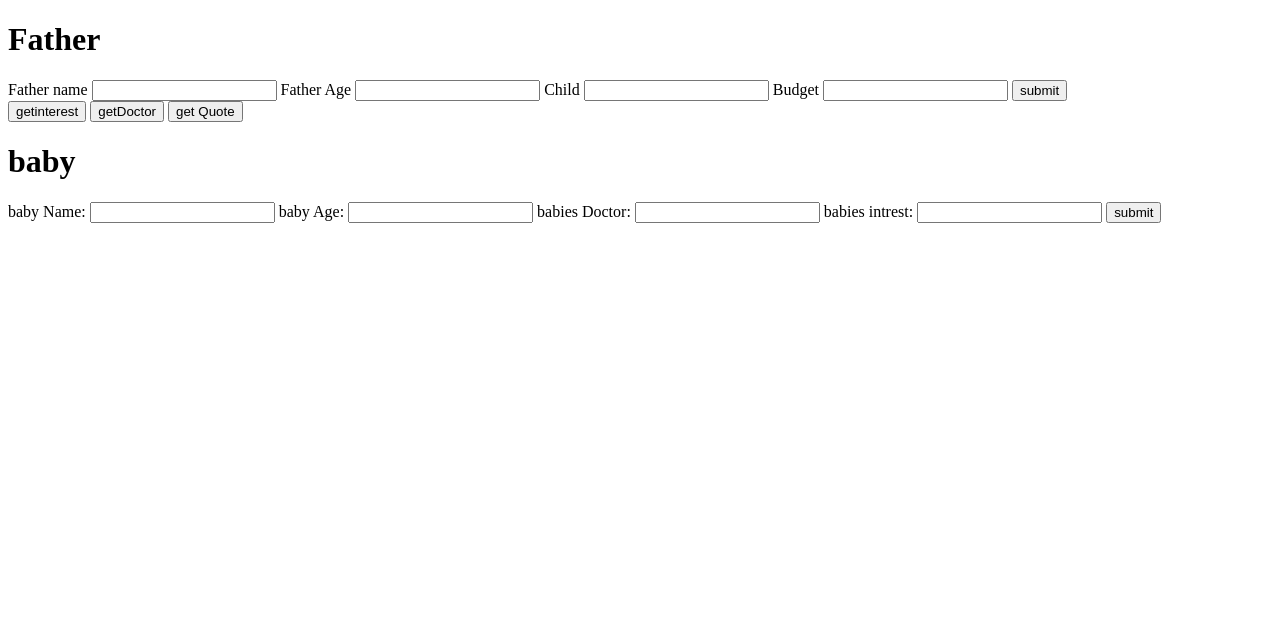
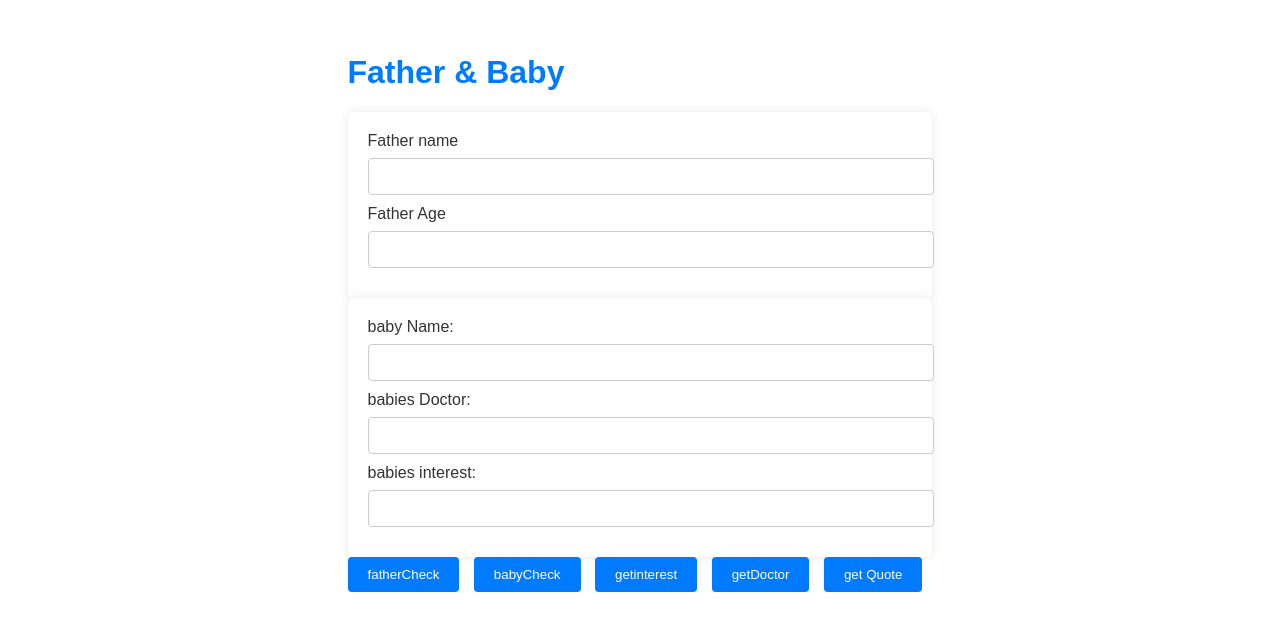
Before and after one commit to amboob223/father, a plain HTML site: page fatherhood/client/index.html in a window 1280 px wide. Drawn offline with Linux system fonts and the light colour scheme.

Commit message:
Add files via upload

```diff
--- a/fatherhood/client/components/father.js
+++ b/fatherhood/client/components/father.js
@@ -70,13 +70,15 @@ class Father {
     async getInterest(Bname, json) {
         let nameFound = false;
 
+        const int = document.getElementById("pool");
+
         for (let i = 0; i < json.rows.length; i++) {
             const name = json.rows[i]["name"];
             const intrest = json.rows[i]["intrest"];
 
             if (name === Bname) {
-                console.log("Selected intrest:", intrest);
 
+                int.innerHTML = `${name}'s ` +" intrest are "+ `${intrest}`
                 // Update your HTML here with the selected activity
                 // For example, you can use innerHTML to display the selected activity
                 // const activityDisplay = document.getElementById("activity-display");
@@ -96,19 +98,19 @@ class Father {
     async getDoctor (bname,json){
         let nameFound = false;
 
+            const doc = document.getElementById("cool");
+
+
             for(let i= 0; i < json.rows.length; i++){
                     const name = json.rows[i]["name"];
                     const doctor = json.rows[i]["doctor"];
 
                     if(name === bname){
-                        console.log("selected doctors",doctor)
 
+                        doc.innerHTML = `${name}'s `+" doctor's name is "+`${doctor}`
                         nameFound = true
                         break;
                     }
-
-
-
             }
             if(!nameFound){
                 console.log("name found")
--- a/fatherhood/client/index.css
+++ b/fatherhood/client/index.css
@@ -1,4 +1,81 @@
-.outC>#dip{
+/* Center the main content of the page */
+body {
     display: flex;
-    justify-items: center;
+    flex-direction: column;
+    align-items: center;
+    justify-content: center;
+    min-height: 100vh; /* Ensure full viewport height */
+    margin: 0; /* Remove default margin
+
+    background-color: #f0f0f0; /* Light gray background */
+    font-family: Arial, sans-serif; /* Font family */
+    color: #333; /* Dark gray text color */
+  }
+
+  h1 {
+    color: #007bff; /* Blue for headings */
+  }
+
+  /* Form styling */
+  form {
+    background-color: #fff; /* White background for forms */
+    padding: 20px;
+    border-radius: 5px;
+    box-shadow: 0 0 10px rgba(0, 0, 0, 0.1); /* Box shadow for forms */
+  }
+
+  /* Input fields */
+  input[type="text"] {
+    width: 100%;
+    padding: 10px;
+    margin: 8px 0;
+    border: 1px solid #ccc;
+    border-radius: 4px;
+  }
+
+  /* Buttons */
+  button {
+    background-color: #007bff; /* Blue button background */
+    color: #fff; /* White button text */
+    padding: 10px 20px;
+    border: none;
+    border-radius: 4px;
+    cursor: pointer;
+    margin-right: 10px;
+  }
+
+  button:hover {
+    background-color: #0056b3; /* Darker blue on hover */
+  }
+
+  /* Container styling */
+  .outC {
+    margin-bottom: 20px;
+  }
+
+  /* Rip container */
+ */
+
+  /* Apply width to the container to control maximum width of the content */
+  .outC {
+    width: 80%; /* Adjust as needed */
+    max-width: 600px; /* Set a maximum width for your content */
+  }
+
+
+.outC>.rip{
+    display: flex;
+    justify-content: center;
+    align-items: center;
 }
+/* Apply the styling to input elements within the "Father" form */
+form[action="http://localhost:5000/father"] input {
+  display: block; /* Display each input on a new line */
+  margin-bottom: 10px; /* Optional spacing between each input */
+}
+
+/* Apply the styling to input elements within the "Baby" form */
+form[action="http://localhost:5000/baby"] input {
+  display: block; /* Display each input on a new line */
+  margin-bottom: 10px; /* Optional spacing between each input */
+}
--- a/fatherhood/client/index.html
+++ b/fatherhood/client/index.html
@@ -4,12 +4,12 @@
     <meta charset="UTF-8">
     <meta name="viewport" content="width=device-width, initial-scale=1.0">
     <title>Document</title>
-
+    <link rel="stylesheet" href="index.css">
 </head>
 <body>
     <div class="outC">
         <div class="inC">
-            <h1> Father</h1>
+            <h1> Father & Baby</h1>
              <form action="http://localhost:5000/father">
 
                 <label htmlFor="fname">Father name
@@ -19,54 +19,45 @@
                 <label for="fage">Father Age
                     <input type="text" id="fage">
                 </label>
+             </form>
+             <form action="http://localhost:5000/baby">
+                <label for="bname"> baby Name:
+                    <input type="text" id="bname">
+                </label>
+                <label for="bdoctor"> babies Doctor:
+                    <input type="text" id="bdoctor">
+                </label>
+                <label for="bintrest"> babies interest:
+                    <input type="text" id="bintrest">
+                </label>
+             </form>
 
-                <label for="fchild">Child </label>
-                    <input type="text" id="fchild">
-
-
-                <label for="fbudget"> Budget
-                    <input type="text" id="fbudget">
-                </label>
-
-            <button id="fbtn">submit</button>
-    </form>
-        </div>
     </div>
-
+   <button id="fbtn">fatherCheck</button>
+   <button id="bbtn">babyCheck</button>
     <button id="gbtn">getinterest</button>
     <button id="dbtn">getDoctor</button>
     <button id="qbtn">get Quote</button>
 
     <div class="outC">
-        <div id="dip">
-
+        <div class="rip">
+            <p id="dip"></p>
         </div>
     </div>
 
     <div class="outC">
-        <div class="inC">
-            <h1>baby</h1>
-            <form action="http://localhost:5000/baby">
-
-                <label for="bname"> baby Name:
-                    <input type="text" id="bname">
-                </label>
-
-                <label for="bage"> baby Age:
-                    <input type="text" id="bage">
-                </label>
-
-                <label for="bdoctor"> babies Doctor:
-                    <input type="text" id="bdoctor">
-                </label>
-
-                <label for="bintrest"> babies intrest:
-                    <input type="text" id="bintrest">
-                </label>
-        <button id="bbtn">submit</button>
-    </form>
+        <div class="rip">
+            <p id="cool"></p>
         </div>
     </div>
+    <div class="outC">
+        <div class="rip">
+            <p id="pool"></p>
+        </div>
+    </div>
+
+
+ </div>
     <script src="index.js"></script>
     <script src="./components/father.js"></script>
     <script src="./components/quotes.js"></script>
--- a/fatherhood/client/index.js
+++ b/fatherhood/client/index.js
@@ -4,8 +4,6 @@
         //father varibles
     const fname = document.getElementById("fname");
     const fage = document.getElementById("fage");
-    const fchild = document.getElementById("fchild");
-    const fbudget = document.getElementById("fbudget");
     const fbtn = document.getElementById("fbtn");
 
         //submit button
@@ -15,9 +13,7 @@
                 try {
                      const body = {
                     name:fname.value,
-                    age:fage.value,
-                    child:fchild.value,
-                    budget:fbudget.value,
+                    age:fage.value
                 }
                 const response = await fetch("http://localhost:5000/father",{
                     method:"POST",
@@ -32,8 +28,7 @@
 
                 fname.value =""
                 fage.value = ""
-                fchild.value = ""
-                fbudget.value = ""
+
 
                 } catch (error) {
                     console.log(error)
@@ -41,7 +36,7 @@
         })
         //baby elememnts
     const bname = document.getElementById("bname");
-    const bage = document.getElementById("bage");
+
     const bdoctor = document.getElementById("bdoctor");
     const bintrest = document.getElementById("bintrest");
     const bbtn = document.getElementById("bbtn");
@@ -60,7 +55,7 @@
 
             const body= {
                 name:bname.value,
-                age:bage.value,
+
                 doctor:bdoctor.value,
                 intrest:formatarr
             }
@@ -75,7 +70,6 @@
             console.log("work")
 
             bname.value =""
-            bage.value = ""
             bdoctor.value = ""
             bintrest.value = ""
 
```
Also changed, not shown: fatherhood/server/server.js (+5 -5 lines).
